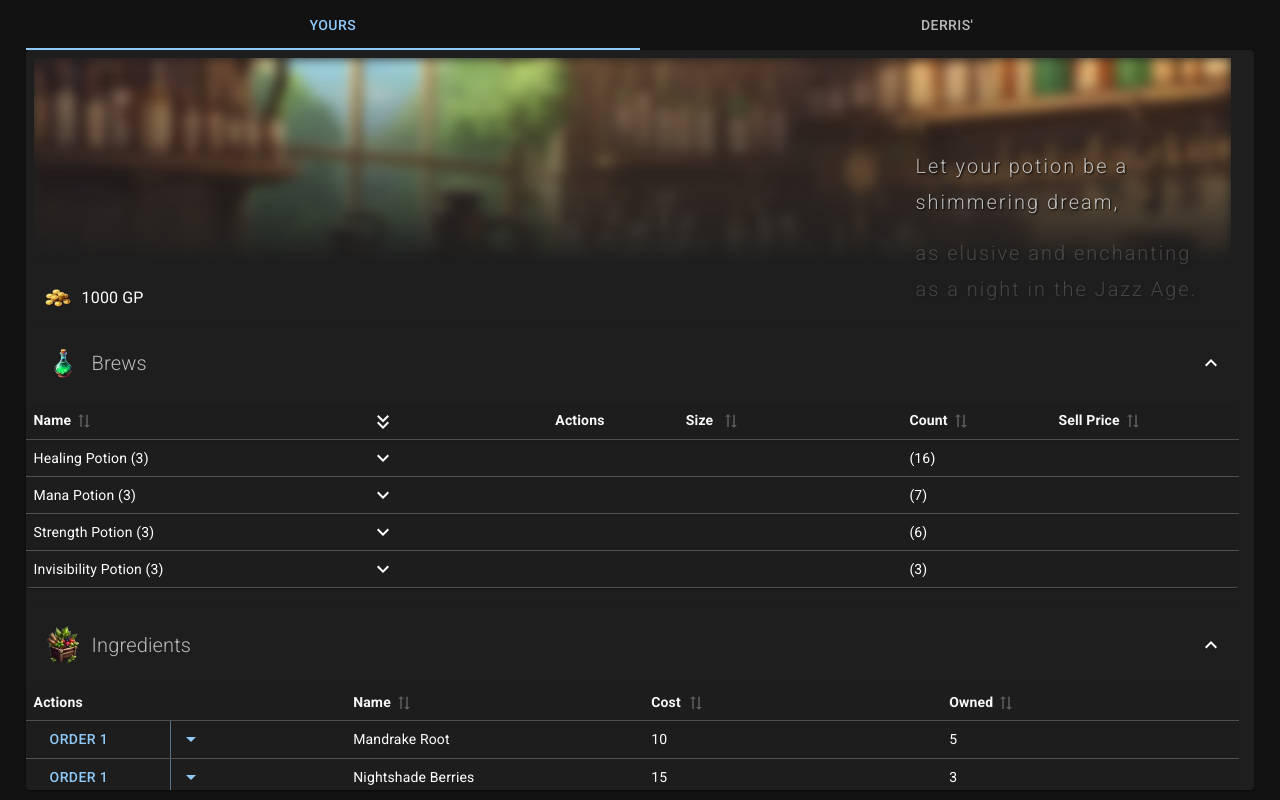
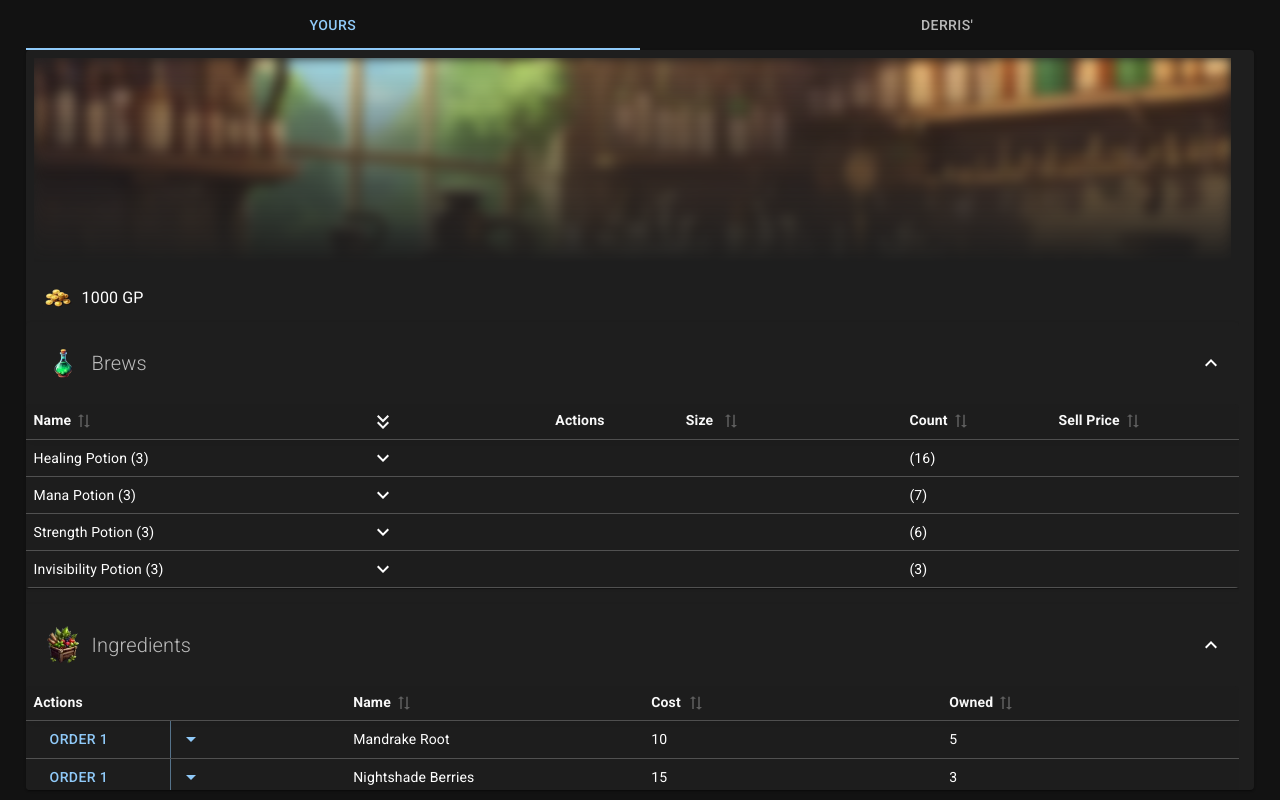
Before and after one commit to Ntropish/brew-battle, a React (Vite) app: page /#/ in a window 1280 px wide. Built offline with nearby package versions, Linux system fonts and the light colour scheme.

Commit message:
Improve quote animation

```diff
--- a/src/routes/home/components/MasterPotionQuote.tsx
+++ b/src/routes/home/components/MasterPotionQuote.tsx
@@ -1,4 +1,4 @@
-import React, { useEffect, useState, FC, useCallback } from "react";
+import { useEffect, useState, FC, useCallback } from "react";
 import { Typography } from "@mui/material";
 import { AnimatePresence, motion } from "motion/react";
 import seedrandom from "seedrandom";
@@ -13,103 +13,99 @@ const PUNCTUATION_DELAYS: { [key: string]: number } = {
   default: 4000,
 };
 
-const SEGMENT_FADE_IN_DURATION_MS = 3000; // Duration for each segment fade-in (ms)
-const QUOTE_SUSTAIN_DURATION_MS = 10000; // How long the quote stays visible after fade-in (ms)
-const CONTAINER_FADE_OUT_DURATION_MS = 5000; // Duration for the container fade-out (ms)
-const QUOTE_GAP_DURATION_MS = 6000; // Gap between quotes after exit animation (ms)
+const SEGMENT_FADE_IN_DURATION_MS = 3000; // Each segment's fade-in time
+const QUOTE_SUSTAIN_DURATION_MS = 10000; // How long the quote stays fully visible
+const CONTAINER_FADE_OUT_DURATION_MS = 5000; // Duration for fade-out animation
+const QUOTE_GAP_DURATION_MS = 6000; // Gap between quotes after fade-out
+
+// Calculate the full cycle period from the constants.
+const FULL_CYCLE_DURATION_MS =
+  SEGMENT_FADE_IN_DURATION_MS +
+  QUOTE_SUSTAIN_DURATION_MS +
+  CONTAINER_FADE_OUT_DURATION_MS +
+  QUOTE_GAP_DURATION_MS;
 
 interface QuoteSegment {
   text: string;
-  delay: number; // Delay (ms) to wait after this segment before the next
+  delay: number; // Additional delay (ms) due to punctuation
   cumulativeDelay: number; // When (ms) this segment should animate in
 }
 
 const RealTimeMasterPotionQuote: FC = () => {
   const [selectedQuote, setSelectedQuote] = useState<string>("");
   const [segments, setSegments] = useState<QuoteSegment[]>([]);
-  const [showQuote, setShowQuote] = useState<boolean>(true);
+  const [showQuote, setShowQuote] = useState<boolean>(false);
 
-  // Returns the delay in milliseconds based on punctuation.
+  // Returns the delay based on punctuation.
   const getDelay = (punct: string): number =>
     PUNCTUATION_DELAYS[punct] ?? PUNCTUATION_DELAYS.default;
 
+  // Parse the quote into segments.
   const parseQuote = useCallback(() => {
-    const segments: Omit<QuoteSegment, "cumulativeDelay">[] = [];
-    // Regex splits on comma, period, dash, or em dash.
+    const segs: Omit<QuoteSegment, "cumulativeDelay">[] = [];
     const punctuationChars = ",.\\-—";
     const regex = new RegExp(`([^${punctuationChars}]+)([,.\\-—])?`, "g");
     let match: RegExpExecArray | null;
-
     while ((match = regex.exec(selectedQuote)) !== null) {
       let textSegment = match[1].trim();
       const punct = match[2] || "";
-      if (punct) {
-        textSegment += punct;
-      }
+      if (punct) textSegment += punct;
       const delay = punct ? getDelay(punct) : 0;
       if (textSegment) {
-        segments.push({ text: textSegment, delay });
+        segs.push({ text: textSegment, delay });
       }
     }
-    return segments;
+    return segs;
   }, [selectedQuote]);
 
-  // Update the quote (using seedrandom for determinism).
+  // Deterministically select a quote using FULL_CYCLE_DURATION_MS as seed basis.
   const updateQuote = useCallback(() => {
-    const timeSeed = Math.floor(Date.now() / 21000);
+    const timeSeed = Math.floor(Date.now() / FULL_CYCLE_DURATION_MS);
     const rng = seedrandom(timeSeed.toString());
     const index = Math.floor(rng() * quotes.length);
     setSelectedQuote(quotes[index]);
   }, []);
 
-  // Set the initial quote on mount.
-  useEffect(() => {
-    updateQuote();
-  }, [updateQuote]);
-
-  // Parse the selected quote into segments with cumulative delays.
+  // When a new quote is set, parse it into segments and calculate cumulative delays.
   useEffect(() => {
     if (!selectedQuote) {
       setSegments([]);
       return;
     }
-    const parsedSegments = parseQuote();
+    const parsed = parseQuote();
     let cumulativeDelay = 0;
-    const segmentsWithCumulative: QuoteSegment[] = parsedSegments.map(
-      (segment) => {
-        const segWithDelay = { ...segment, cumulativeDelay };
-        cumulativeDelay += segment.delay;
-        return segWithDelay;
-      }
-    );
-    setSegments(segmentsWithCumulative);
-  }, [parseQuote, selectedQuote]);
+    const segs: QuoteSegment[] = parsed.map((segment) => {
+      const segWithDelay = { ...segment, cumulativeDelay };
+      cumulativeDelay += segment.delay;
+      return segWithDelay;
+    });
+    setSegments(segs);
+  }, [selectedQuote, parseQuote]);
 
-  // Once the quote is fully in, schedule hiding it.
+  // Cycle function: update the quote, show it, then hide it after fade-in + sustain.
+  const cycleQuote = useCallback(() => {
+    updateQuote();
+    setShowQuote(true);
+    // Hide the quote after the in-phase (fade-in + sustain)
+    setTimeout(() => {
+      setShowQuote(false);
+    }, SEGMENT_FADE_IN_DURATION_MS + QUOTE_SUSTAIN_DURATION_MS);
+  }, [updateQuote]);
+
+  // On mount, delay the first cycle until the next full period boundary.
   useEffect(() => {
-    if (!selectedQuote || segments.length === 0) return;
-    // The last segment fades in after its cumulative delay plus the fade-in duration.
-    const lastSegment = segments[segments.length - 1];
-    const totalInTime =
-      lastSegment.cumulativeDelay +
-      SEGMENT_FADE_IN_DURATION_MS +
-      QUOTE_SUSTAIN_DURATION_MS;
-    const timer = setTimeout(() => {
-      setShowQuote(false);
-    }, totalInTime);
-    return () => clearTimeout(timer);
-  }, [segments, selectedQuote]);
-
-  // When the quote is hidden, wait for the exit animation and a gap, then update.
-  useEffect(() => {
-    if (!showQuote && selectedQuote) {
-      const timer = setTimeout(() => {
-        updateQuote();
-        setShowQuote(true);
-      }, CONTAINER_FADE_OUT_DURATION_MS + QUOTE_GAP_DURATION_MS);
-      return () => clearTimeout(timer);
-    }
-  }, [showQuote, selectedQuote, updateQuote]);
+    const now = Date.now();
+    const delayUntilBoundary =
+      FULL_CYCLE_DURATION_MS - (now % FULL_CYCLE_DURATION_MS);
+    const initialTimer = setTimeout(() => {
+      cycleQuote();
+      // Continue cycling every FULL_CYCLE_DURATION_MS
+      const interval = setInterval(cycleQuote, FULL_CYCLE_DURATION_MS);
+      // Cleanup the interval when unmounting
+      return () => clearInterval(interval);
+    }, delayUntilBoundary);
+    return () => clearTimeout(initialTimer);
+  }, [cycleQuote]);
 
   return (
     <div style={{ position: "relative", width: "300px", minHeight: "150px" }}>
--- a/src/routes/home/components/brew/EditBrewSellPriceDialog.tsx
+++ b/src/routes/home/components/brew/EditBrewSellPriceDialog.tsx
@@ -11,11 +11,7 @@ import {
 } from "@mui/material";
 import { useForm } from "@tanstack/react-form";
 import { EditBrewSellPriceForm, editBrewSellPriceFormSchema } from "./schema";
-import {
-  brewSizeAbbreviationMap,
-  brewSizeNameMap,
-  recipeMap,
-} from "../../../../data/brew";
+import { brewSizeAbbreviationMap, recipeMap } from "../../../../data/brew";
 
 type EditBrewSellPriceDialogProps = {
   open: boolean;
```
